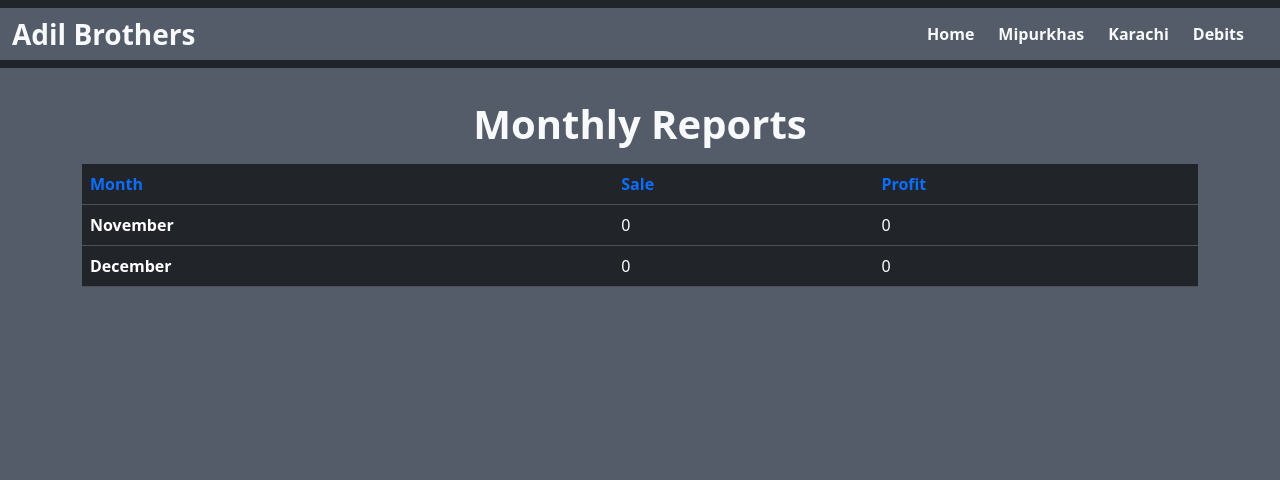
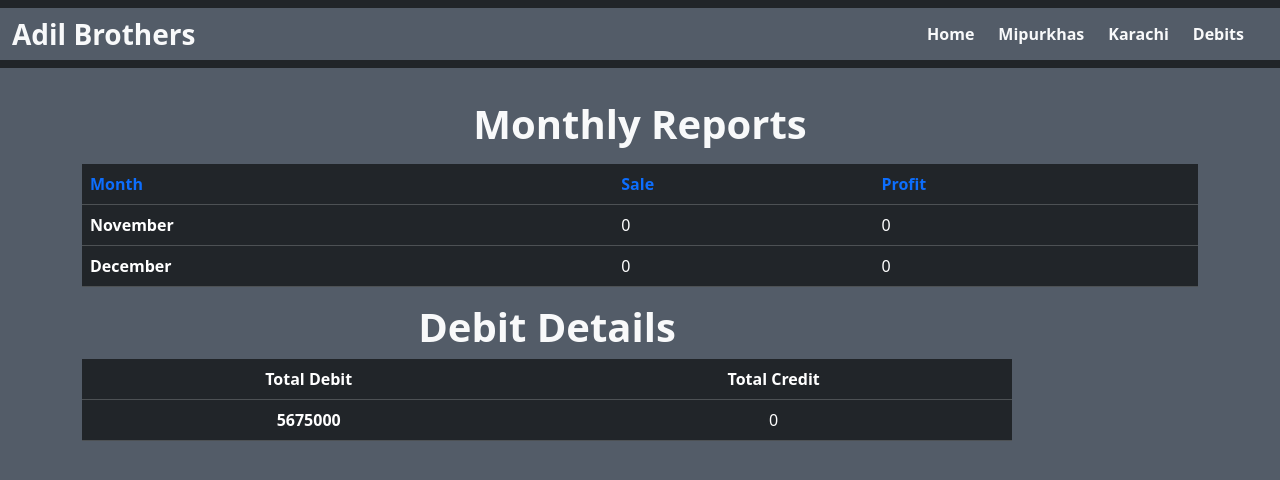
Before and after one commit to digitalrehman/Bussiness-Managment, a React (Vite) app: page /Collections in a window 1280 px wide. Shown: the top 480 px of the page. Built offline with nearby package versions, Linux system fonts and the light colour scheme.

Commit message:
Update Collections.jsx

```diff
--- a/src/Componentes/Collections/Collections.jsx
+++ b/src/Componentes/Collections/Collections.jsx
@@ -35,6 +35,25 @@ const Collections = () => {
     </tr>
   </tbody>
 </table>
+              <div className="col-10 text-center">
+              <div>
+                <h1 className="fw-bold text-light">Debit Details</h1>
+              </div>
+              <table className="table table-dark">
+                <thead>
+                  <tr>
+                    <th>Total Debit</th>
+                    <th>Total Credit</th>
+                  </tr>
+                </thead>
+                <tbody>
+                  <tr>
+                    <th>5675000</th>
+                    <td>0</td>
+                  </tr>
+                </tbody>
+              </table>
+            </div>
     </div>
         </div>
     </div>
```
